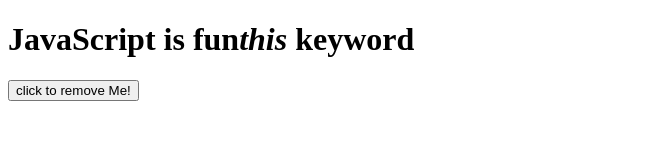
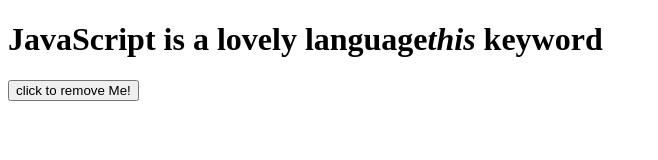
Before and after one commit to Micjik50/function, a plain HTML site: page index.html in a window 1280 px wide. Shown: the whole page, without its empty margins (0-658 px from the left). Drawn offline with Linux system fonts and the light colour scheme.

Commit message:
error corrected

```diff
--- a/index.html
+++ b/index.html
@@ -6,7 +6,7 @@
     <title>function</title>
 </head>
 <body>
-    <h1 class="myName">JavaScript is fun<i>this</i> keyword</h1>
+    <h1 class="myName">JavaScript is a lovely language<i>this</i> keyword</h1>
     <button onclick="this.style.display='none'">click to remove Me!</button>
 </body>
 
```
